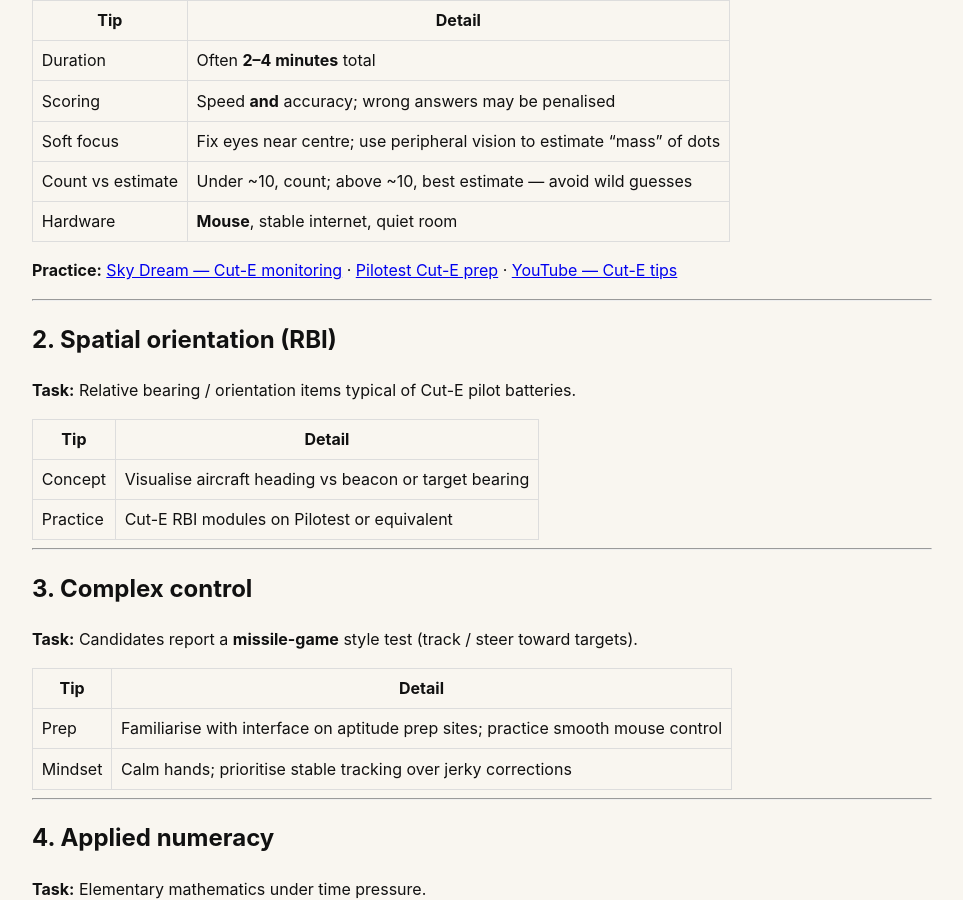
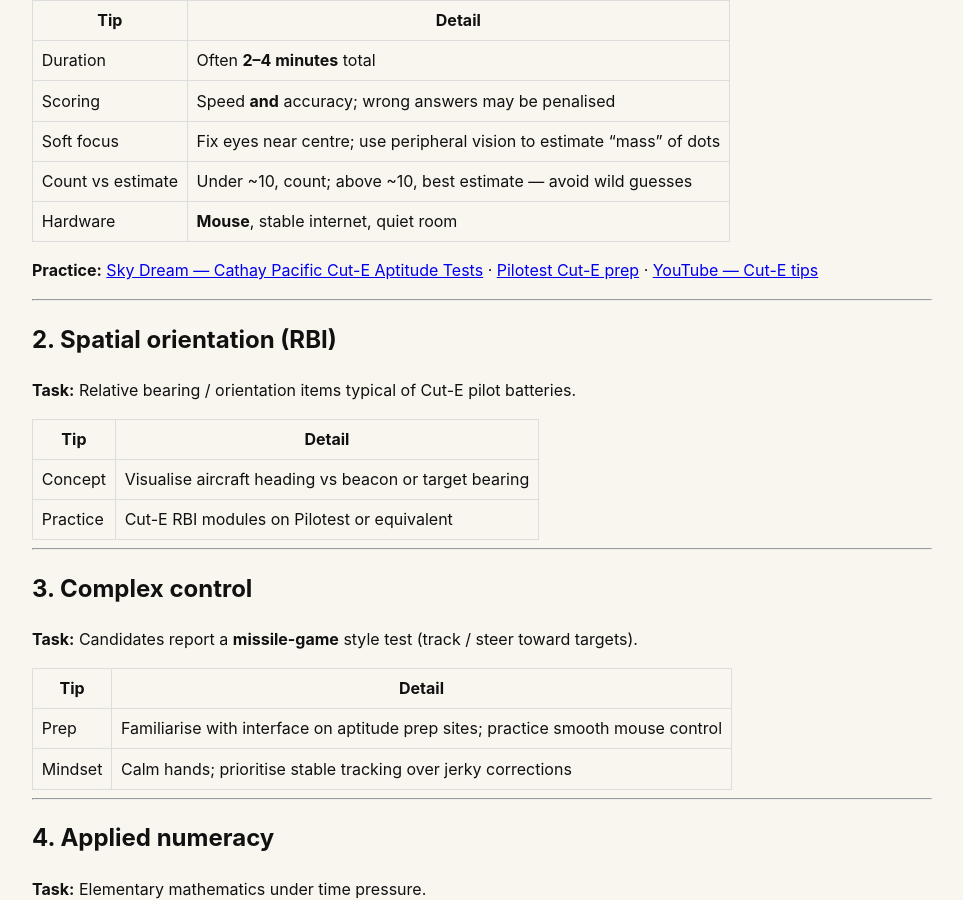
Before and after one commit to shivanraptor/pilot-ppl-notes, a Jekyll site: the page built from interview_prep/aptitude_tests.md, in a window 1280 px wide and 900 px high, scrolled down 1161 px. Shown: the whole window, without its empty margins (158-1121 px from the left). Built offline with Jekyll 4.4.1, drawn with Linux system fonts in a browser that asks for light colours.

Commit message:
Updated Cut-E Test info

```diff
--- a/interview_prep/aptitude_tests.md
+++ b/interview_prep/aptitude_tests.md
@@ -47,7 +47,7 @@ Older materials reference **COMPASS**, reasoning, and job-knowledge tests. Treat
 | Count vs estimate | Under ~10, count; above ~10, best estimate — avoid wild guesses |
 | Hardware | **Mouse**, stable internet, quiet room |
 
-**Practice:** [Sky Dream — Cut-E monitoring](https://skydream.hk/cut-e-monitoring-ability/) · [Pilotest Cut-E prep](https://www.pilotest.com/en/selections/CUT-E-pilot-aptitude-tests-preparation) · [YouTube — Cut-E tips](https://www.youtube.com/watch?v=VLDph84CqnU)
+**Practice:** [Sky Dream — Cathay Pacific Cut-E Aptitude Tests](https://skydream.hk/cut-e-hub/) · [Pilotest Cut-E prep](https://www.pilotest.com/en/selections/CUT-E-pilot-aptitude-tests-preparation) · [YouTube — Cut-E tips](https://www.youtube.com/watch?v=VLDph84CqnU)
 
 ---
 
```
